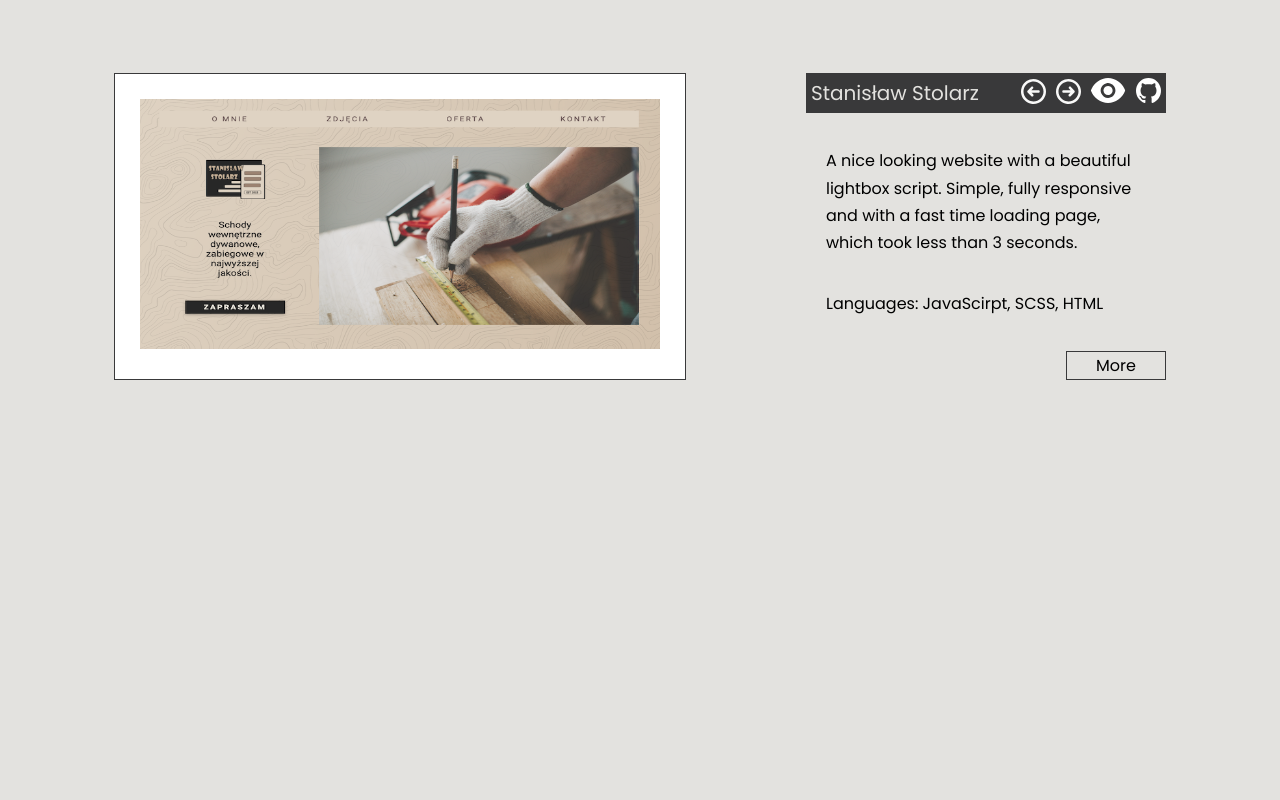
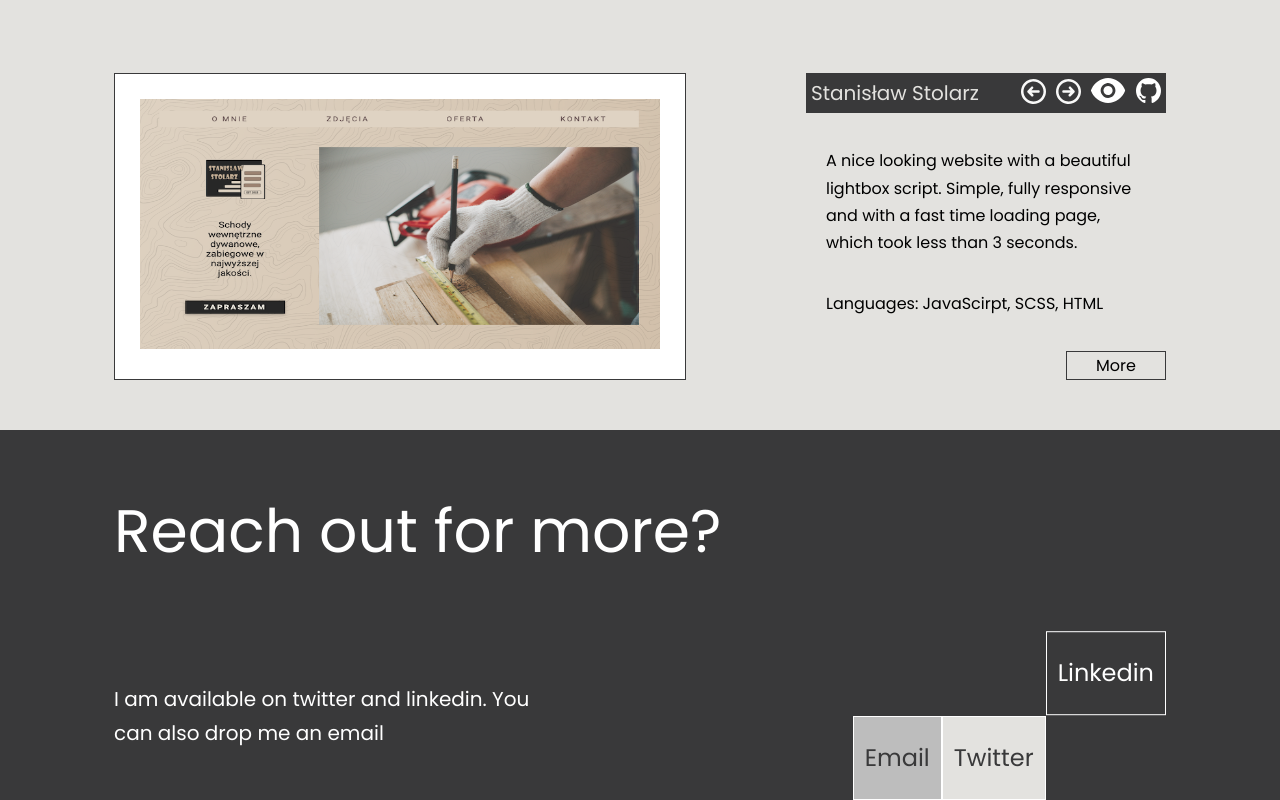
Before and after one commit to gregsypek/portfolio, a website built with Parcel: page index.html in a window 1280 px wide. Shown: the part 3723-4523 px from the top of the page. Before the commit the page ends 4153 px from the top, so only its background shows below. Built offline with nearby package versions, Linux system fonts and the light colour scheme.

Commit message:
add section more

```diff
--- a/index.html
+++ b/index.html
@@ -378,5 +378,29 @@
         </div>
       </div>
     </section>
+    <section class="more">
+      <div class="more__wrapper">
+        <div class="more__left">
+          <h3 class="more__title">Reach out for more?</h3>
+          <h5 class="more__info">
+            I am available on twitter and linkedin. You can also drop me an
+            email
+          </h5>
+        </div>
+        <div class="more__right">
+          <ul class="more__nav">
+            <li class="more__square">
+              <a href="#" class="more__item more__item--email">Email</a>
+            </li>
+            <li class="more__square">
+              <a href="#" class="more__item more__item--twitter">Twitter</a>
+            </li>
+            <li class="more__square">
+              <a href="#" class="more__item more__item--linkedin">Linkedin</a>
+            </li>
+          </ul>
+        </div>
+      </div>
+    </section>
   </body>
 </html>
--- a/scss/_about.scss
+++ b/scss/_about.scss
@@ -3,9 +3,9 @@
   width: 100vw;
   min-height: 100vh;
   &__wrapper {
-    padding: 10rem;
     display: grid;
     grid-template-columns: repeat(2, 1fr);
+    padding: 10rem;
     max-width: 1152px;
     margin: 0 auto;
     // border: 1px solid white;
--- a/scss/_base.scss
+++ b/scss/_base.scss
@@ -6,6 +6,7 @@ $color-primary: #e3e2df;
 $color-secondary: #ffffff;
 $color-tertiary: #39393a;
 $color-fourth: #eb5d3f;
+$color-fifth: #bdbdbd;
 
 *,
 *::after,
--- a/scss/_home.scss
+++ b/scss/_home.scss
@@ -1,11 +1,8 @@
 .home {
   background-color: $color-primary;
-  // border: 1px solid black;
   min-height: 100vh;
   @include section;
-  // padding: 5rem;
-  // max-width: 1152px;
-  // margin: 0 auto;
+
   // border: 1px solid orangered;
   &__main {
     padding: 5rem;
--- /dev/null
+++ b/scss/_more.scss
@@ -0,0 +1,80 @@
+.more {
+  width: 100vw;
+  background-color: $color-tertiary;
+}
+.more {
+  &__wrapper {
+    padding: 5rem;
+    max-width: 1152px;
+    margin: 0 auto;
+    display: flex;
+    justify-content: space-between;
+  }
+
+  // &__left {
+  // }
+  &__title {
+    color: $color-secondary;
+    font-size: 6rem;
+  }
+  &__info {
+    margin-top: 10rem;
+    color: $color-secondary;
+    font-weight: normal;
+    width: 45rem;
+  }
+
+  &__right {
+    align-self: flex-end;
+    margin-bottom: -5rem;
+  }
+  &__nav {
+    display: grid;
+    grid-template-columns: 1fr repeat(3, min-content);
+    // grid-template-rows: repeat(3, min-content);
+  }
+  &__square {
+    list-style-type: none;
+    margin: 0;
+    padding: 0;
+  }
+  &__item {
+    display: inline-block;
+    padding: 21px 11px;
+    text-decoration: none;
+    font-size: 2.4rem;
+    border: 1px solid $color-secondary;
+    &--email {
+      grid-column: 2/3;
+      background-color: $color-fifth;
+      color: $color-tertiary;
+    }
+    &--twitter {
+      grid-column: 3/4;
+      background-color: $color-primary;
+      color: $color-tertiary;
+    }
+    &--linkedin {
+      grid-column: 4/5;
+      transform: translateY(-100%);
+      color: $color-secondary;
+      background-color: $color-tertiary;
+    }
+    &--about {
+      grid-column: 2/3;
+      background-color: $color-fifth;
+      color: $color-tertiary;
+    }
+    &--works {
+      grid-column: 3/4;
+      background-color: $color-primary;
+      color: $color-tertiary;
+    }
+    &--back-up {
+      grid-column: 4/5;
+      transform: translateY(-100%);
+      color: $color-secondary;
+      background-color: $color-tertiary;
+    }
+  }
+}
--- a/scss/main.scss
+++ b/scss/main.scss
@@ -3,3 +3,4 @@
 @import 'home';
 @import 'about';
 @import 'projects';
+@import 'more';
```
Also changed, not shown: public/css/main.css, scss/main.css, 1 other file.
